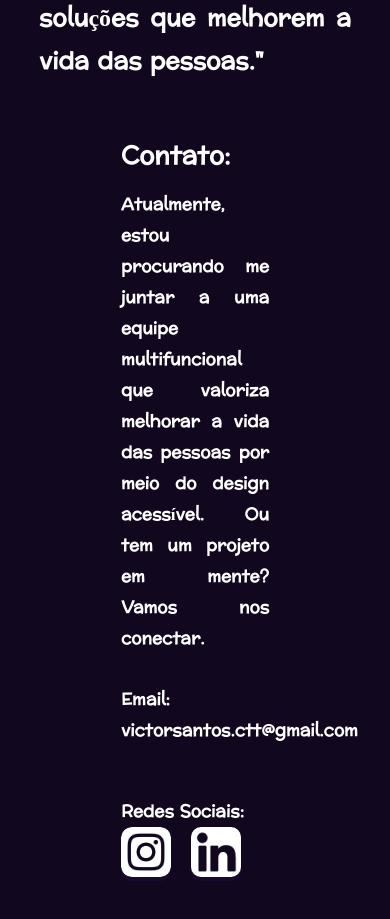
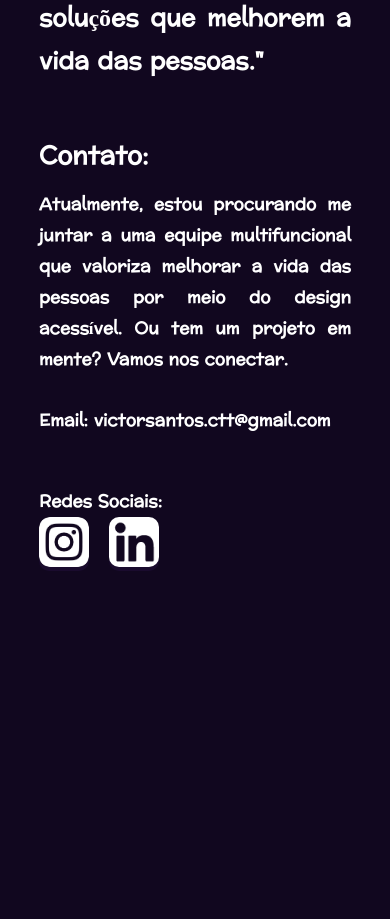
Before and after one commit to Victor-Santos-Silva/Portifolio, a React (Vite) app: page / in a window 390 px wide. Shown: the part 2080-2999 px from the top of the page. After the commit the page ends 2706 px from the top, so only its background shows below. Built offline with nearby package versions, Linux system fonts and the light colour scheme.

Commit message:
footer responsivo

```diff
--- a/src/components/Footer/footer.css
+++ b/src/components/Footer/footer.css
@@ -42,3 +42,10 @@
     margin-right: 20px;
     border-radius: 10px;
 }
+
+@media screen and (max-width: 768px) {
+    .footerHome {
+        width: 80%;
+    }
+
+}
```
